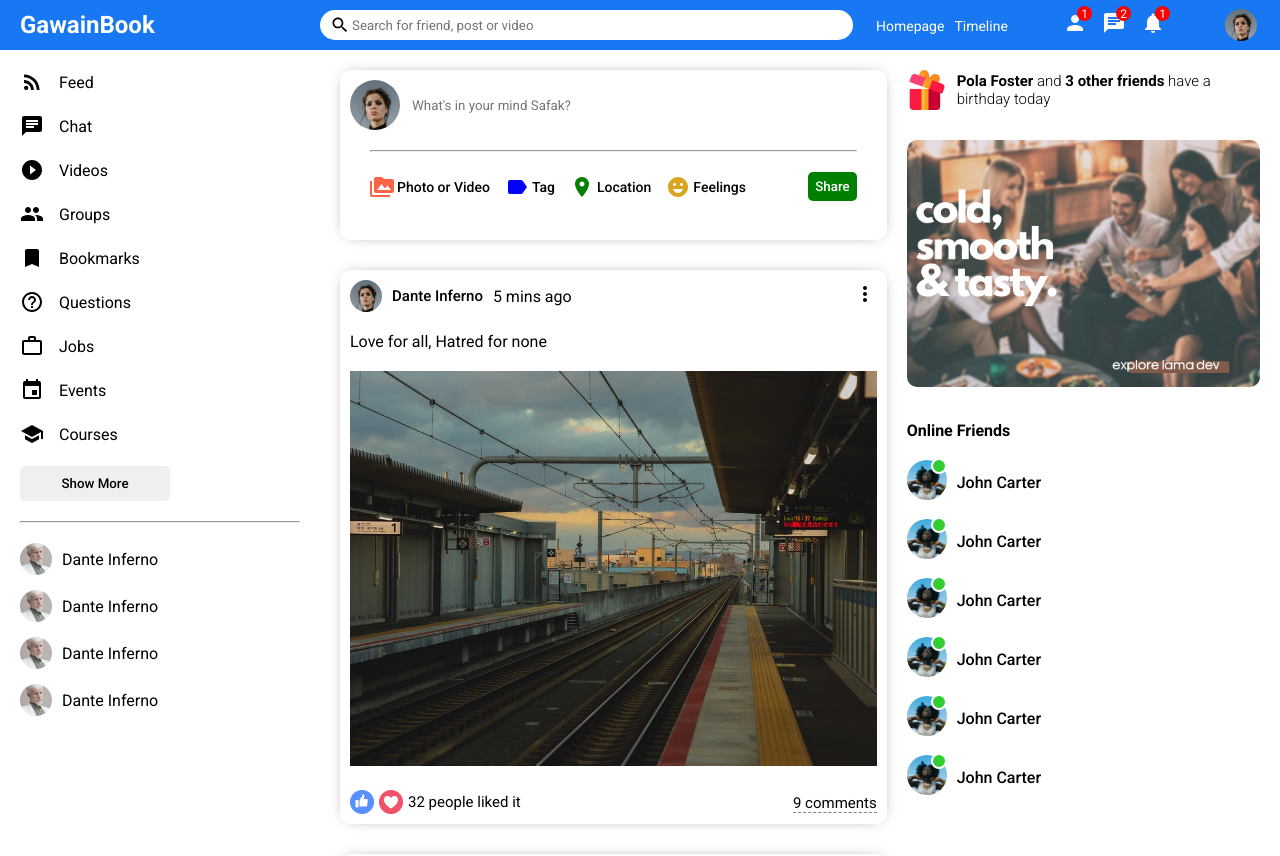
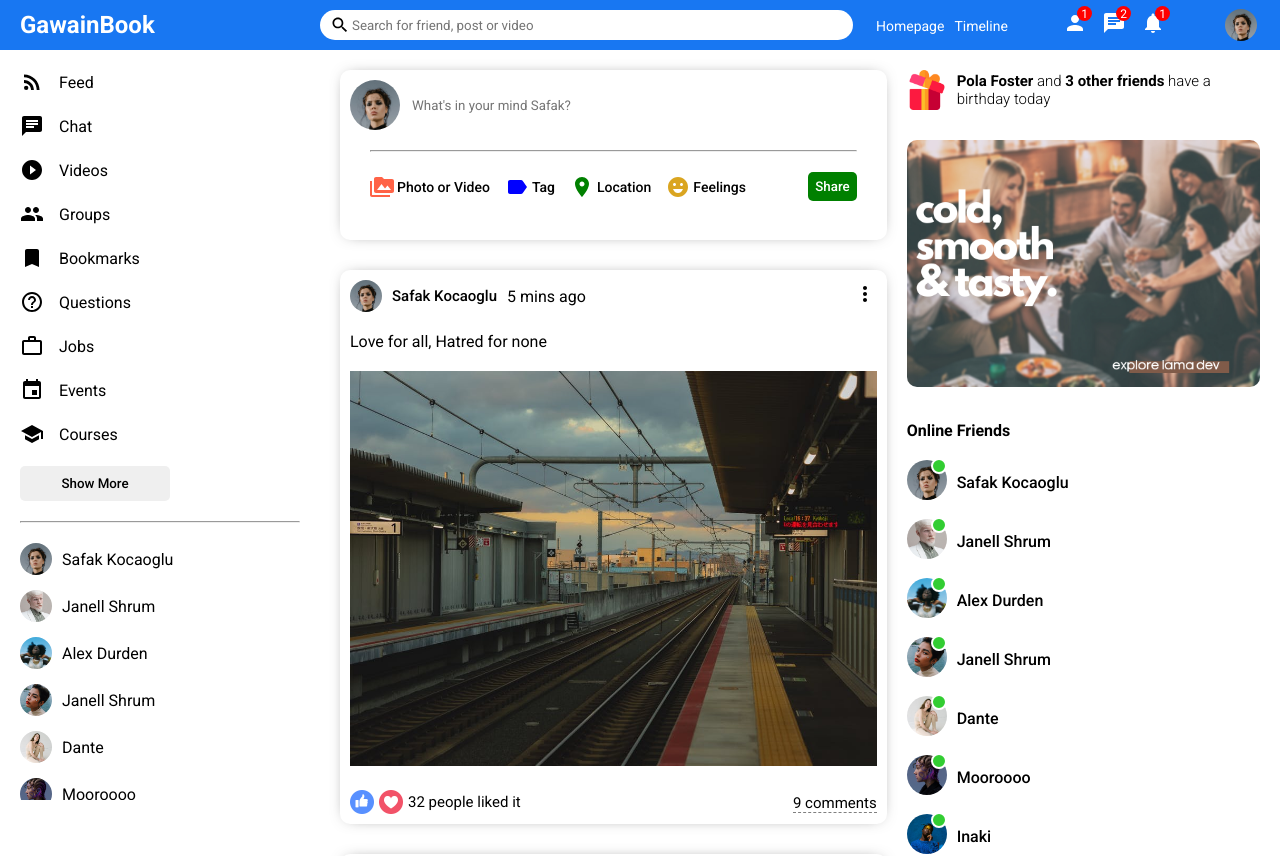
Before and after one commit to rafeyshah/GawainBook-SocialMediaApp, a React (Create React App) app in the folder react-frontend/: page / in a window 1280 px wide. Shown: the top 856 px of the page. Built offline with nearby package versions, Linux system fonts and the light colour scheme.

Commit message:
Main__React__DynamicData

```diff
--- /dev/null
+++ b/react-frontend/src/components/closeFriend/CloseFriend.jsx
@@ -0,0 +1,10 @@
+import "./closeFriend.css"
+
+export default function CloseFriend({user}) {
+    return (
+        <li className="sidebarFriend">
+            <img className="sidebarFriendImg" src={user.profilePicture} alt="" />
+            <span className="sidebarFriendName">{user.username}</span>
+        </li>
+    )
+}
--- /dev/null
+++ b/react-frontend/src/components/closeFriend/closeFriend.css
@@ -0,0 +1,13 @@
+.sidebarFriend {
+    display: flex;
+    align-items: center;
+    margin-bottom: 15px;
+}
+
+.sidebarFriendImg {
+    width: 32px;
+    height: 32px;
+    border-radius: 50%;
+    object-fit: cover;
+    margin-right: 10px;
+}
--- /dev/null
+++ b/react-frontend/src/components/online/Online.jsx
@@ -0,0 +1,13 @@
+import "./online.css"
+
+export default function Online({user}) {
+    return (
+        <li className="rightbarFriend">
+            <div className="rightbarProfileImgContainer">
+                <img src={user.profilePicture} alt="" className="rightbarProfileImg" />
+                <span className="rightbarOnline"></span>
+            </div>
+            <span className="rightbarUsername">{user.username}</span>
+        </li>
+    )
+}
--- /dev/null
+++ b/react-frontend/src/components/online/online.css
@@ -0,0 +1,32 @@
+.rightbarFriend{
+    display: flex;
+    align-items: center;
+    margin-bottom: 15px;
+}
+
+.rightbarProfileImgContainer{
+    margin-right: 10px;
+    position: relative;
+}
+
+.rightbarProfileImg{
+    width: 40px;
+    height: 40px;
+    border-radius: 50%;
+    object-fit: cover;
+}
+
+.rightbarOnline{
+    width: 12px;
+    height: 12px;
+    border-radius: 50%;
+    background-color: limegreen;
+    position: absolute;
+    top: -2px;
+    right: 0;
+    border: 2px solid white;
+}
+
+.rightbarUsername{
+    font-weight: 500;
+}
--- a/react-frontend/src/components/post/Post.jsx
+++ b/react-frontend/src/components/post/Post.jsx
@@ -1,16 +1,16 @@
 import "./post.css";
-import {MoreVert} from "@material-ui/icons"
+import { MoreVert } from "@material-ui/icons"
+import { Users } from "../../dummyData";
 
+function Post({ post }) {
 
-function Post({post}) {
-    console.log(post)
     return (
         <div className="post">
             <div className="postWrapper">
                 <div className="postTop">
                     <div className="postTopLeft">
-                        <img className="postProfileImg" src="/assets/person/1.jpeg" alt="" />
-                        <span className="postUsername">Dante Inferno</span>
+                        <img className="postProfileImg" src={Users.filter((u)=>u.id===post.userId)[0].profilePicture} alt="" />
+                        <span className="postUsername">{Users.filter((u)=>u.id===post.userId)[0].username}</span>
                         <span className="postDate">{post.date}</span>
                     </div>
                     <div className="postTopRight">
--- a/react-frontend/src/components/rightbar/Rightbar.jsx
+++ b/react-frontend/src/components/rightbar/Rightbar.jsx
@@ -1,5 +1,6 @@
 import "./rightbar.css";
-
+import { Users } from "../../dummyData"
+import Online from "../online/Online";
 function Rightbar() {
     return (
         <div className="rightbar">
@@ -11,51 +12,12 @@
                     </span>
                 </div>
                 <img className="rightbarAd" src="assets/ad.png" alt="" />
-            <h4 className="rightbarTitle">Online Friends</h4>
-            <ul className="rightbarFriendList">
-                <li className="rightbarFriend">
-                    <div className="rightbarProfileImgContainer">
-                        <img src="assets/person/3.jpeg" alt="" className="rightbarProfileImg" />
-                        <span className="rightbarOnline"></span>
-                    </div>
-                    <span className="rightbarUsername">John Carter</span>
-                </li>
-                <li className="rightbarFriend">
-                    <div className="rightbarProfileImgContainer">
-                        <img src="assets/person/3.jpeg" alt="" className="rightbarProfileImg" />
-                        <span className="rightbarOnline"></span>
-                    </div>
-                    <span className="rightbarUsername">John Carter</span>
-                </li>
-                <li className="rightbarFriend">
-                    <div className="rightbarProfileImgContainer">
-                        <img src="assets/person/3.jpeg" alt="" className="rightbarProfileImg" />
-                        <span className="rightbarOnline"></span>
-                    </div>
-                    <span className="rightbarUsername">John Carter</span>
-                </li>
-                <li className="rightbarFriend">
-                    <div className="rightbarProfileImgContainer">
-                        <img src="assets/person/3.jpeg" alt="" className="rightbarProfileImg" />
-                        <span className="rightbarOnline"></span>
-                    </div>
-                    <span className="rightbarUsername">John Carter</span>
-                </li>
-                <li className="rightbarFriend">
-                    <div className="rightbarProfileImgContainer">
-                        <img src="assets/person/3.jpeg" alt="" className="rightbarProfileImg" />
-                        <span className="rightbarOnline"></span>
-                    </div>
-                    <span className="rightbarUsername">John Carter</span>
-                </li>
-                <li className="rightbarFriend">
-                    <div className="rightbarProfileImgContainer">
-                        <img src="assets/person/3.jpeg" alt="" className="rightbarProfileImg" />
-                        <span className="rightbarOnline"></span>
-                    </div>
-                    <span className="rightbarUsername">John Carter</span>
-                </li>
-            </ul>
+                <h4 className="rightbarTitle">Online Friends</h4>
+                <ul className="rightbarFriendList">
+                    {Users.map(u => (
+                        <Online key={u.id} user={u} />
+                    ))}
+                </ul>
             </div>
         </div>
     );
--- a/react-frontend/src/components/sidebar/Sidebar.jsx
+++ b/react-frontend/src/components/sidebar/Sidebar.jsx
@@ -1,6 +1,7 @@
 import "./sidebar.css";
 import { RssFeed, Chat, PlayCircleFilledOutlined, Group, Bookmark, HelpOutline, WorkOutline, School, Event } from "@material-ui/icons"
-
+import {Users} from "../../dummyData"
+import CloseFriend from "../closeFriend/CloseFriend";
 function Sidebar() {
   return (
     <div className="sidebar">
@@ -64,22 +65,9 @@
         <button className="sidebarButton">Show More</button>
         <hr className="sidebarHr"/>
         <ul className="sidebarFriendList">
-          <li className="sidebarFriend">
-            <img className="sidebarFriendImg" src="/assets/person/2.jpeg" alt="" />
-            <span className="sidebarFriendName">Dante Inferno</span>
-          </li>
-          <li className="sidebarFriend">
-            <img className="sidebarFriendImg" src="/assets/person/2.jpeg" alt="" />
-            <span className="sidebarFriendName">Dante Inferno</span>
-          </li>
-          <li className="sidebarFriend">
-            <img className="sidebarFriendImg" src="/assets/person/2.jpeg" alt="" />
-            <span className="sidebarFriendName">Dante Inferno</span>
-          </li>
-          <li className="sidebarFriend">
-            <img className="sidebarFriendImg" src="/assets/person/2.jpeg" alt="" />
-            <span className="sidebarFriendName">Dante Inferno</span>
-          </li>
+          {Users.map(u=>(
+            <CloseFriend key={u.id} user={u} />
+          ))}
         </ul>
       </div>
     </div>
--- a/react-frontend/src/components/sidebar/sidebar.css
+++ b/react-frontend/src/components/sidebar/sidebar.css
@@ -1,44 +1,49 @@
 :root {
     --whitish: #f1f1f1;
-    --gray: rgb(179,179,179);
+    --gray: rgb(179, 179, 179);
 }
-.sidebar{
+
+.sidebar {
     flex: 3;
     height: calc(100vh - 50px);
     overflow-y: scroll;
+    position: sticky;
+    top: 50px;
 }
 
-::-webkit-scrollbar{
+::-webkit-scrollbar {
     width: 5px;
 }
-::-webkit-scrollbar-track{
+
+::-webkit-scrollbar-track {
     background-color: var(--whitish);
 }
-::-webkit-scrollbar-thumb{
+
+::-webkit-scrollbar-thumb {
     background-color: var(--gray);
 }
 
-.sidebarWrapper{
+.sidebarWrapper {
     padding: 20px;
 }
 
-.sidebarList{
+.sidebarList {
     padding: 0;
     margin: 0;
     list-style: none;
 }
 
-.sidebarListItem{
+.sidebarListItem {
     display: flex;
     align-items: center;
     margin-bottom: 20px;
 }
 
-.sidebarIcon{
+.sidebarIcon {
     margin-right: 15px;
 }
 
-.sidebarButton{
+.sidebarButton {
     width: 150px;
     border: none;
     padding: 10px;
@@ -46,26 +51,26 @@
     font-weight: 500;
 }
 
-.sidebarHr{
+.sidebarHr {
     margin: 20px 0;
 }
 
-.sidebarFriend{
+.sidebarFriend {
     display: flex;
     align-items: center;
     margin-bottom: 15px;
 }
 
-.sidebarFriendList{
-    padding: 0;
-    margin: 0;
-    list-style: none;
-}
-
-.sidebarFriendImg{
+.sidebarFriendImg {
     width: 32px;
     height: 32px;
     border-radius: 50%;
     object-fit: cover;
     margin-right: 10px;
 }
+
+.sidebarFriendList {
+    padding: 0;
+    margin: 0;
+    list-style: none;
+}
--- a/react-frontend/src/components/topbar/topbar.css
+++ b/react-frontend/src/components/topbar/topbar.css
@@ -11,6 +11,7 @@
     align-items: center;
     position: sticky;
     top: 0;
+    z-index: 999;
 }
 
 .logo{
```
